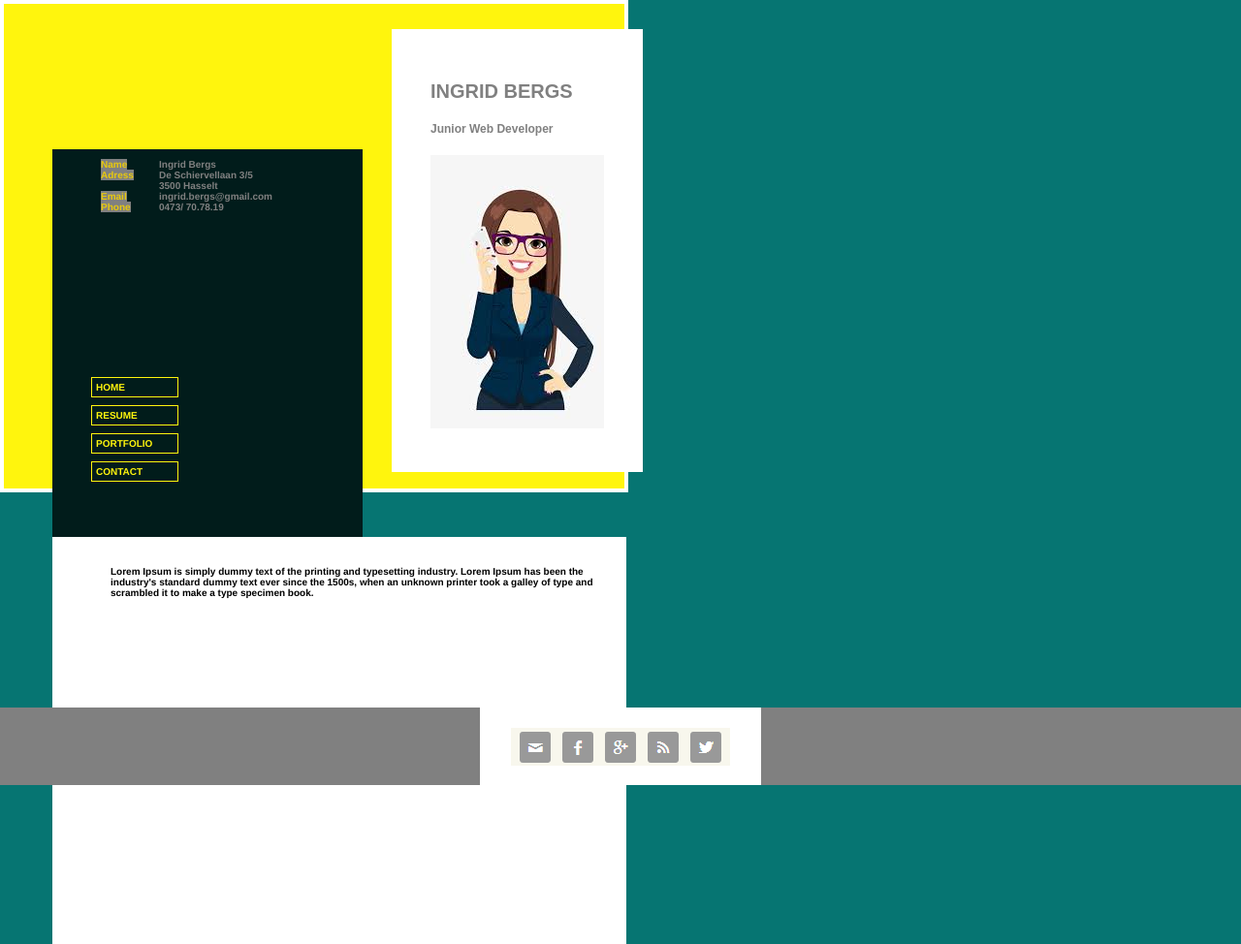
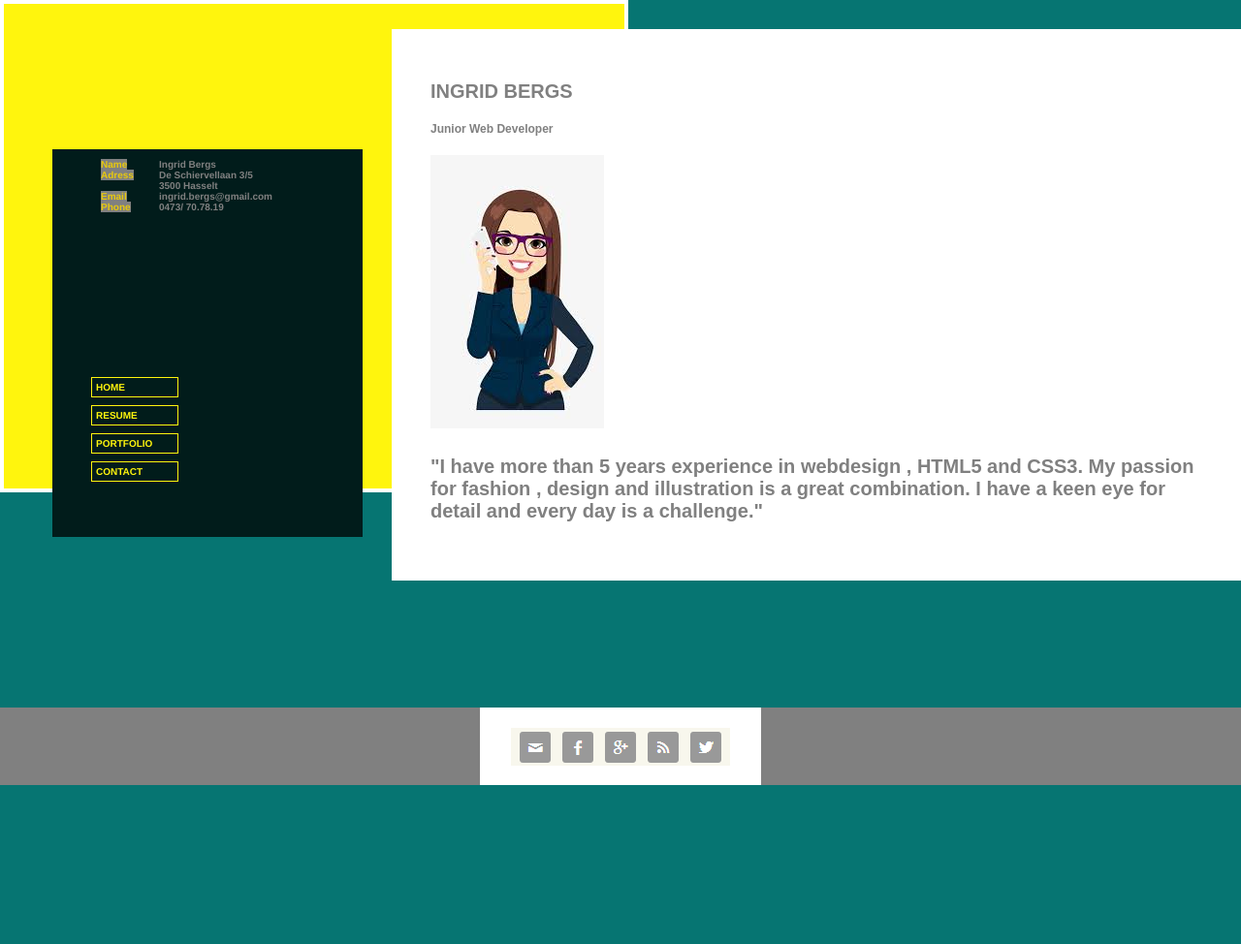
Before and after one commit to IngridBergs/VCard, a plain HTML site: page index.html in a window 1280 px wide. Shown: the whole page at 97% size. After the commit the page ends 800 px from the top, so only its background shows below. Drawn offline with Linux system fonts and the light colour scheme.

Commit message:
div content_3 removed and added some quote text

```diff
--- a/index.html
+++ b/index.html
@@ -13,7 +13,12 @@
       <div class="presentation">
         <h1>INGRID BERGS</h1>
         <h5>Junior Web Developer</h5>
-        <img src="girl.jpeg" alt="vector drawing girl">
+        <p>
+          <img src="girl.jpeg" alt="vector drawing girl"><br/><br/>
+          &quot;I have more than 5 years experience in webdesign , HTML5 and CSS3.
+           My passion for fashion , design and illustration is a great combination.
+           I have a keen eye for detail and every day is a challenge.&quot;
+        </p>
       </div>
     <div class="content_2">
         <div class="labels">
@@ -43,13 +48,6 @@
           </ul>
         </div>
     </div>
-    <div class="content_3">
-      <p>Lorem Ipsum is simply dummy text of the printing and typesetting
-         industry. Lorem Ipsum
-        has been the industry's standard dummy text ever since the 1500s,
-        when an unknown printer took a galley of type and scrambled it to make a
-        type specimen book.</p>
-    </div>
     <div class="footer"><img src="socialmedia_2.png" tab="socialmedia_icons">
     </div>
   </div>
--- a/styles.css
+++ b/styles.css
@@ -85,19 +85,6 @@ li{
   margin-top: 150px;
 }
 
-.content_3 {
-  height: 400px;
-  background-color: white;
-  width: 80%;
-  float: left;
-  color: black;
-  font-size: 10px;
-  margin-left: 50px;
-  padding-left: 60px;
-  padding-right: 20px;
-  padding-top: 20px;
-}
-
 .footer{
   position: fixed;
   left: 0;
```
